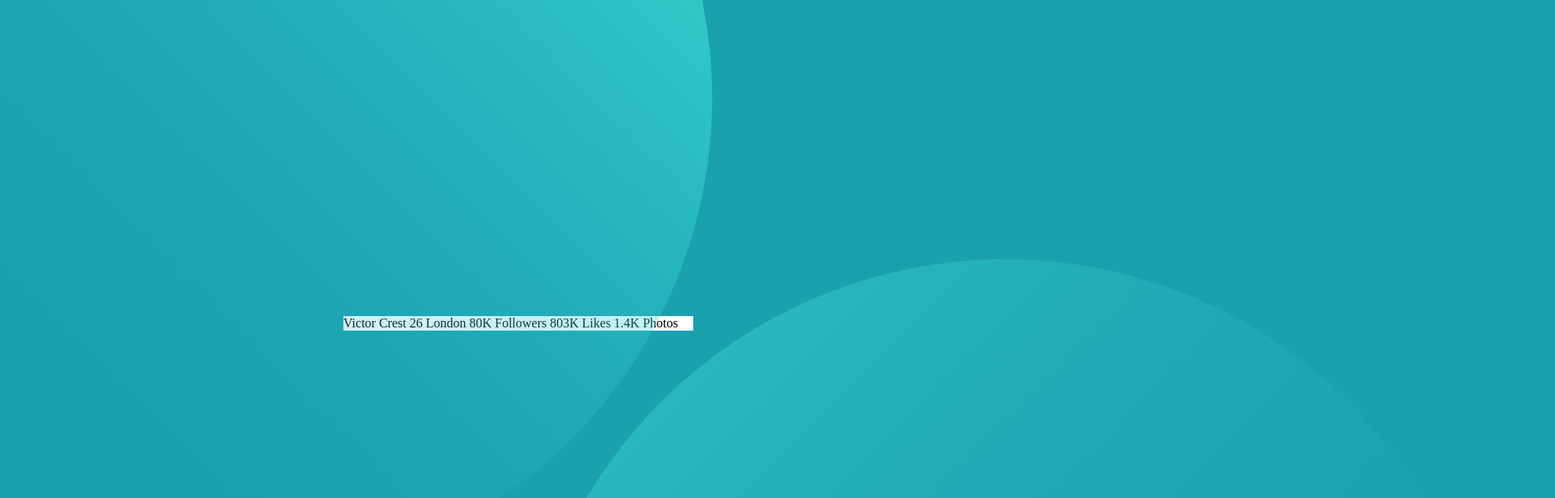
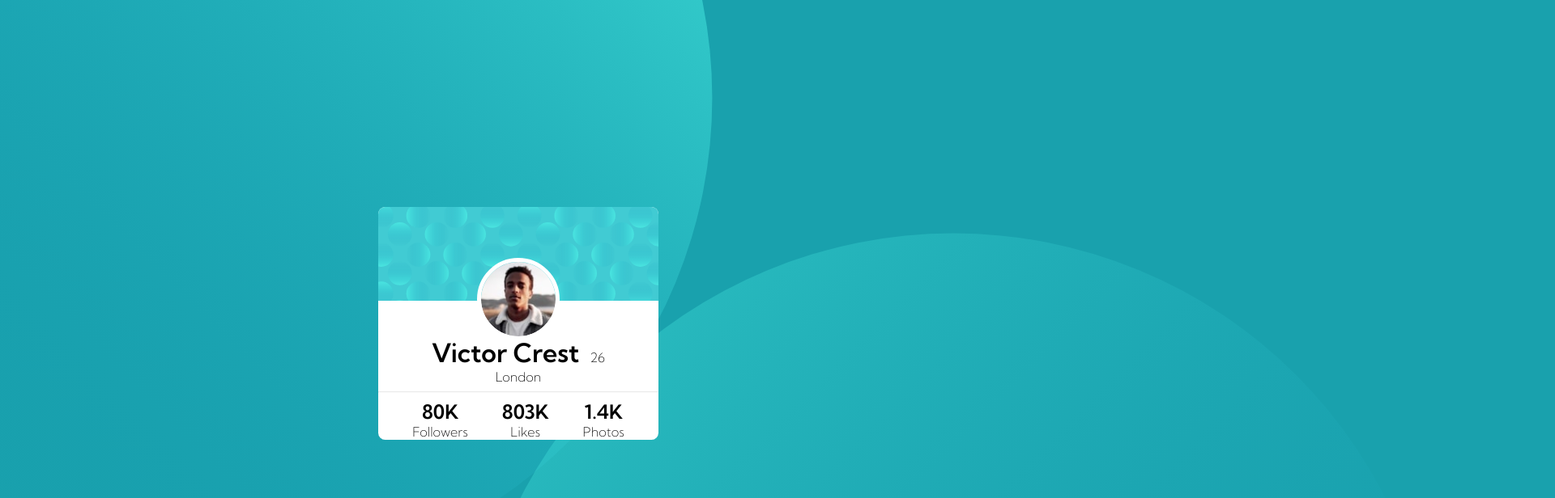
Before and after one commit to MiguelPositive/profile-card-component-main, a plain HTML site: page index.html in a window 1280 px wide. Shown: the top 616 px of the page at 81% size, 1920 px wide, since content can reach past the window. Drawn offline with Linux system fonts and the light colour scheme.

Commit message:
hice la vista

```diff
--- a/index.css
+++ b/index.css
@@ -1,10 +1,18 @@
 @font-face {
-  src: url("");
-  font-family: "";
+  src: url("./fonts/KumbhSans-ExtraLight.ttf");
+  font-family: "Kumbh";
+  font-display: swap;
+}
+
+@font-face {
+  src: url("./fonts/KumbhSans-SemiBold.ttf");
+  font-family: "KumbhBold";
+  font-display: swap;
 }
 
 * {
   box-sizing: border-box;
+  font-family: "Kumbh";
 }
 
 body {
@@ -18,8 +26,31 @@ body {
 }
 
 main {
-  width: calc(15em + 15vw);
   background-color: white;
+  overflow: hidden;
+
+  width: calc(12em + 12vw);
+  border-radius: calc(0.3em + 0.3vw);
+
+  z-index: 2;
+}
+
+h1,
+h2 {
+  font-family: "KumbhBold";
+  margin-bottom: 0;
+  margin-top: 0;
+}
+
+h1 {
+  margin-right: calc(0.3em + 0.3vw);
+}
+hr {
+  opacity: 0.2;
+}
+
+p {
+  margin: 0;
 }
 
 .container {
@@ -36,6 +67,8 @@ main {
   min-height: 150vh;
 
   position: absolute;
+
+  z-index: 1;
 }
 
 .bg-top {
@@ -49,11 +82,53 @@ main {
 }
 
 .bg-bottom {
-  margin-top: 20em;
-  margin-left: 40em;
+  margin-top: calc(10em + 10vw);
+  margin-left: calc(20em + 20vw);
 
   background-image: url("./images/bg-pattern-bottom.svg");
 
   background-repeat: no-repeat;
   background-size: contain;
 }
+
+.card-image {
+  width: 100%;
+  height: calc(4em + 4vw);
+
+  background-image: url("./images/bg-pattern-card.svg");
+
+  display: flex;
+  justify-content: center;
+  align-items: end;
+}
+
+.avatar-image {
+  width: calc(3.2em + 3.2vw);
+  height: calc(3.2em + 3.2vw);
+  margin-top: -3em;
+  margin-left: calc(4.4em + 4.4vw);
+  margin-right: calc(4.4em + 4.4vw);
+
+  border-radius: 200%;
+
+  background-image: url("./images/image-victor.jpg");
+  background-size: cover;
+
+  outline: calc(0.2em + 0.2vw) solid white;
+}
+
+.tittle {
+  display: flex;
+  justify-content: center;
+  align-items: baseline;
+}
+
+.card-text {
+  text-align: center;
+}
+
+.info {
+  display: flex;
+  justify-content: space-evenly;
+  align-items: center;
+}
--- a/index.html
+++ b/index.html
@@ -18,7 +18,33 @@
     <div class="bg bg-bottom"></div>
 
     <div class="container">
-      <main>Victor Crest 26 London 80K Followers 803K Likes 1.4K Photos</main>
+      <main>
+        <div class="card-image"></div>
+        <div class="avatar-image"></div>
+        <div class="card-text">
+          <div class="tittle">
+            <h1>Victor Crest</h1>
+            <p>26</p>
+          </div>
+
+          <p>London</p>
+          <hr />
+          <div class="info">
+            <div>
+              <h2>80K</h2>
+              <p>Followers</p>
+            </div>
+            <div>
+              <h2>803K</h2>
+              <p>Likes</p>
+            </div>
+            <div>
+              <h2>1.4K</h2>
+              <p>Photos</p>
+            </div>
+          </div>
+        </div>
+      </main>
     </div>
   </body>
 </html>
```
